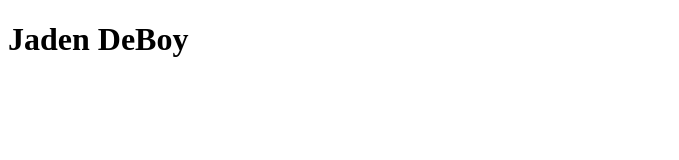
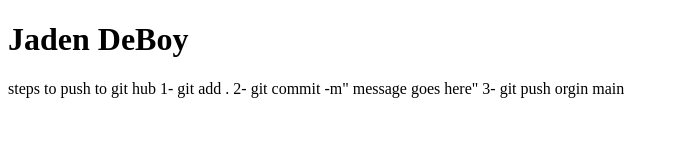
Before and after one commit to jadendeboy/Test, a plain HTML site: page index.html in a window 1280 px wide. Shown: the whole page, without its empty margins (0-679 px from the left). Drawn offline with Linux system fonts and the light colour scheme.

Commit message:
updated html

```diff
--- a/index.html
+++ b/index.html
@@ -7,5 +7,10 @@
 </head>
 <body>
   <h1>Jaden DeBoy</h1>
+  steps to push to git hub
+  1- git add .
+  2- git commit -m" message goes here"
+  3- git push orgin main
+
 </body>
 </html>
```
